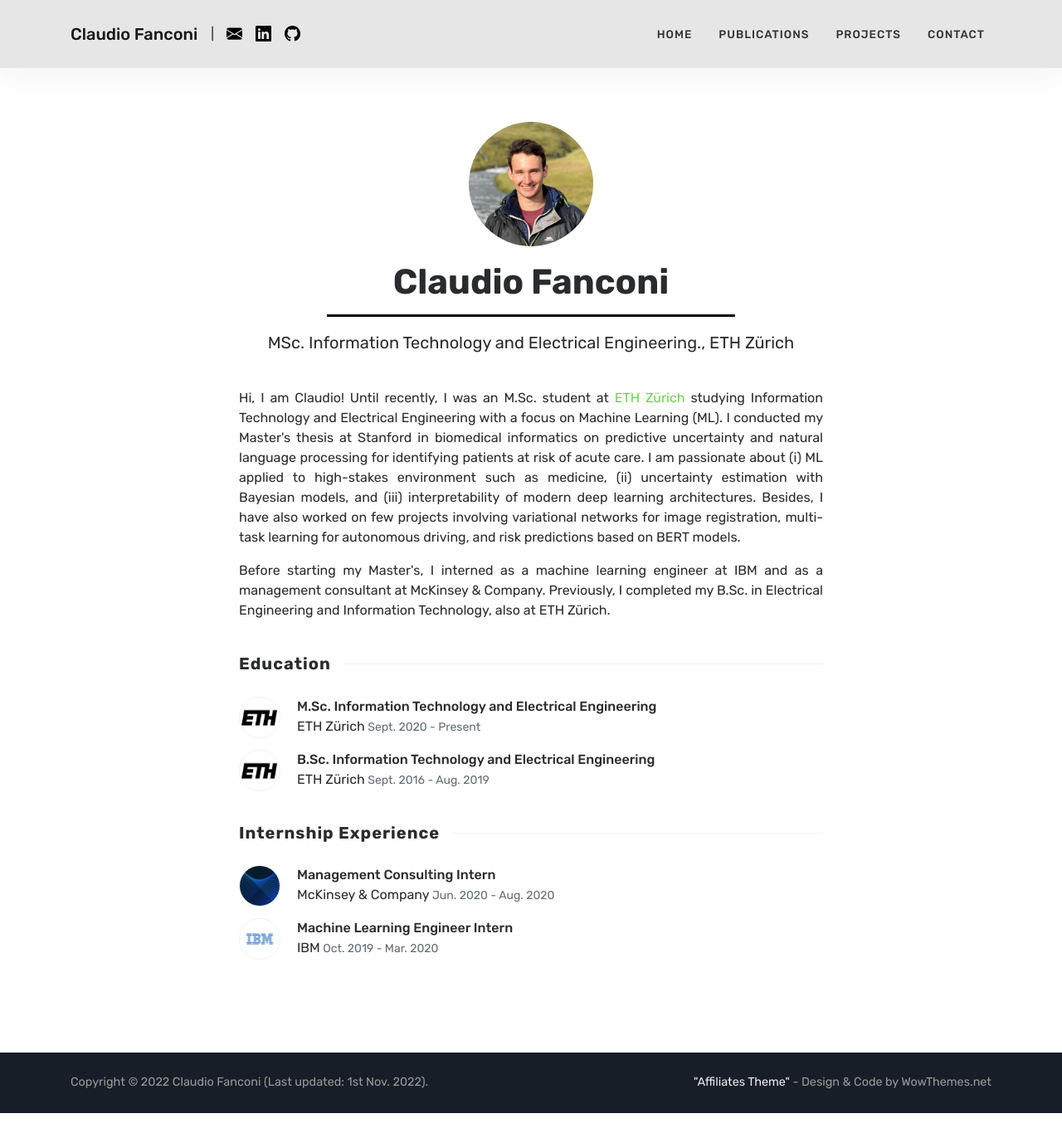
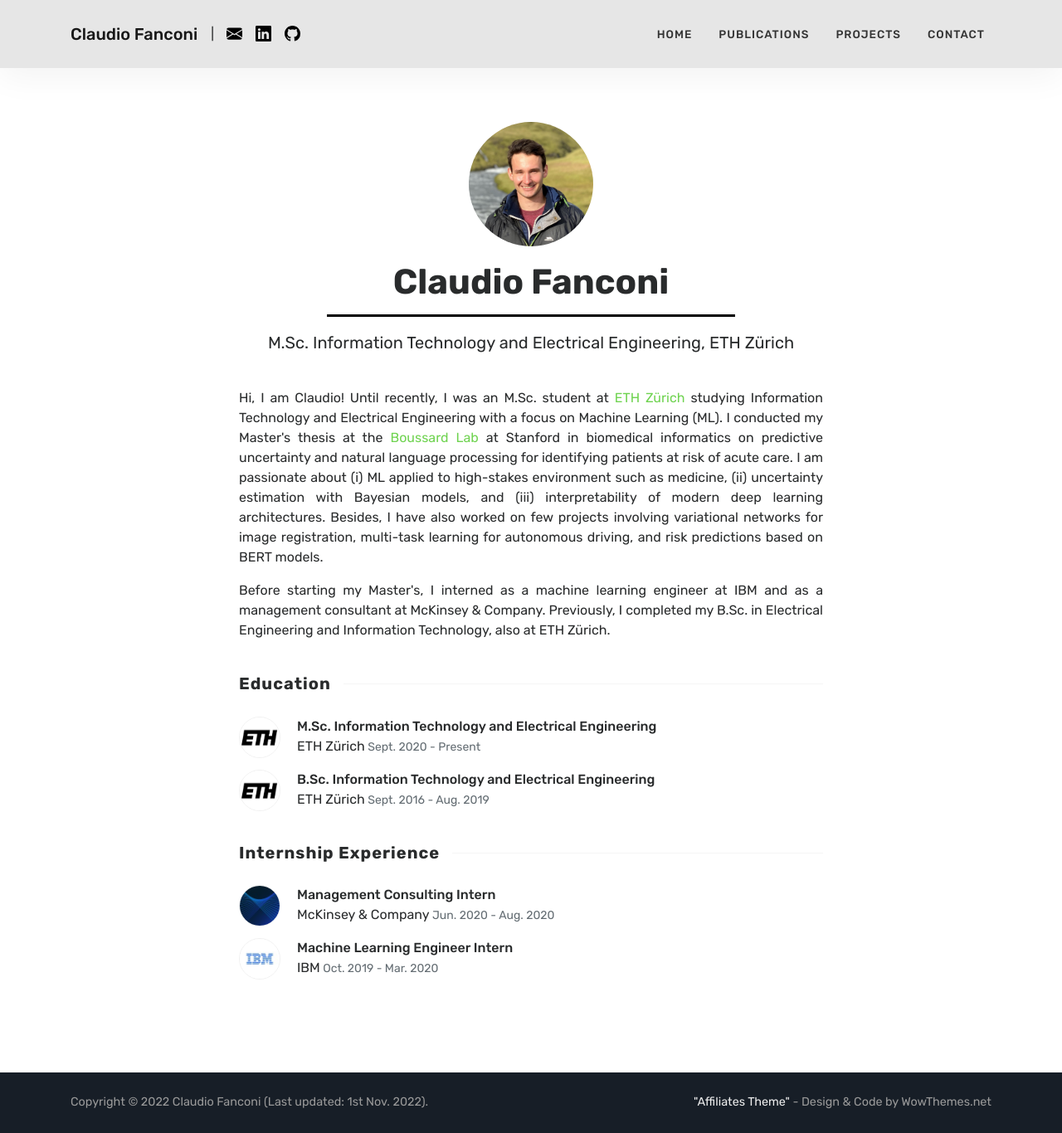
Before and after one commit to fanconic/fanconic.github.io, a Jekyll site: the page built from index.html, in a window 1280 px wide and 1366 px high. Shown: the whole window at 83% size. Built offline with Jekyll 4.4.1, drawn with Linux system fonts in a browser that asks for light colours.

Commit message:
updated bio

```diff
--- a/_layouts/default.html
+++ b/_layouts/default.html
@@ -4,7 +4,7 @@
 <head>
     <meta charset="utf-8">
     <meta name="viewport" content="width=device-width, initial-scale=1, shrink-to-fit=no">
-    <link rel="icon" href="{{ site.baseurl }}/assets/images/favicon.jpg">
+    <link rel="icon" href="{{ site.baseurl }}/assets/images/favicon.png">
     <title>{{ page.title }} | {{site.name}}</title>
     {% seo %}
     <link rel="stylesheet" href="https://maxcdn.bootstrapcdn.com/bootstrap/4.0.0-alpha.6/css/bootstrap.min.css"
--- a/index.html
+++ b/index.html
@@ -11,13 +11,14 @@ title: Home
             alt="Claudio Fanconi">
         <h2>Claudio Fanconi</h2>
         <hr class="intro-hr" />
-        <p class="degree">MSc. Information Technology and Electrical Engineering., ETH Zürich</p>
+        <p class="degree">M.Sc. Information Technology and Electrical Engineering, ETH Zürich</p>
 
         <br />
         <p class="bio">Hi, I am Claudio! Until recently, I was an M.Sc. student at <a href="https://ethz.ch/de.html">ETH
                 Zürich</a>
             studying Information Technology and Electrical Engineering with a focus on Machine Learning (ML). I
-            conducted my Master's thesis at Stanford in biomedical informatics on predictive uncertainty and natural
+            conducted my Master's thesis at the <a href="https://med.stanford.edu/boussard-lab.html">Boussard Lab</a> at
+            Stanford in biomedical informatics on predictive uncertainty and natural
             language processing for identifying patients at risk of acute care. I am passionate about (i) ML applied to
             high-stakes environment such as medicine, (ii) uncertainty estimation with Bayesian models, and (iii)
             interpretability of modern deep learning architectures. Besides, I have also worked on few projects
```
Also changed, not shown: assets/images/probability.ico (added).
